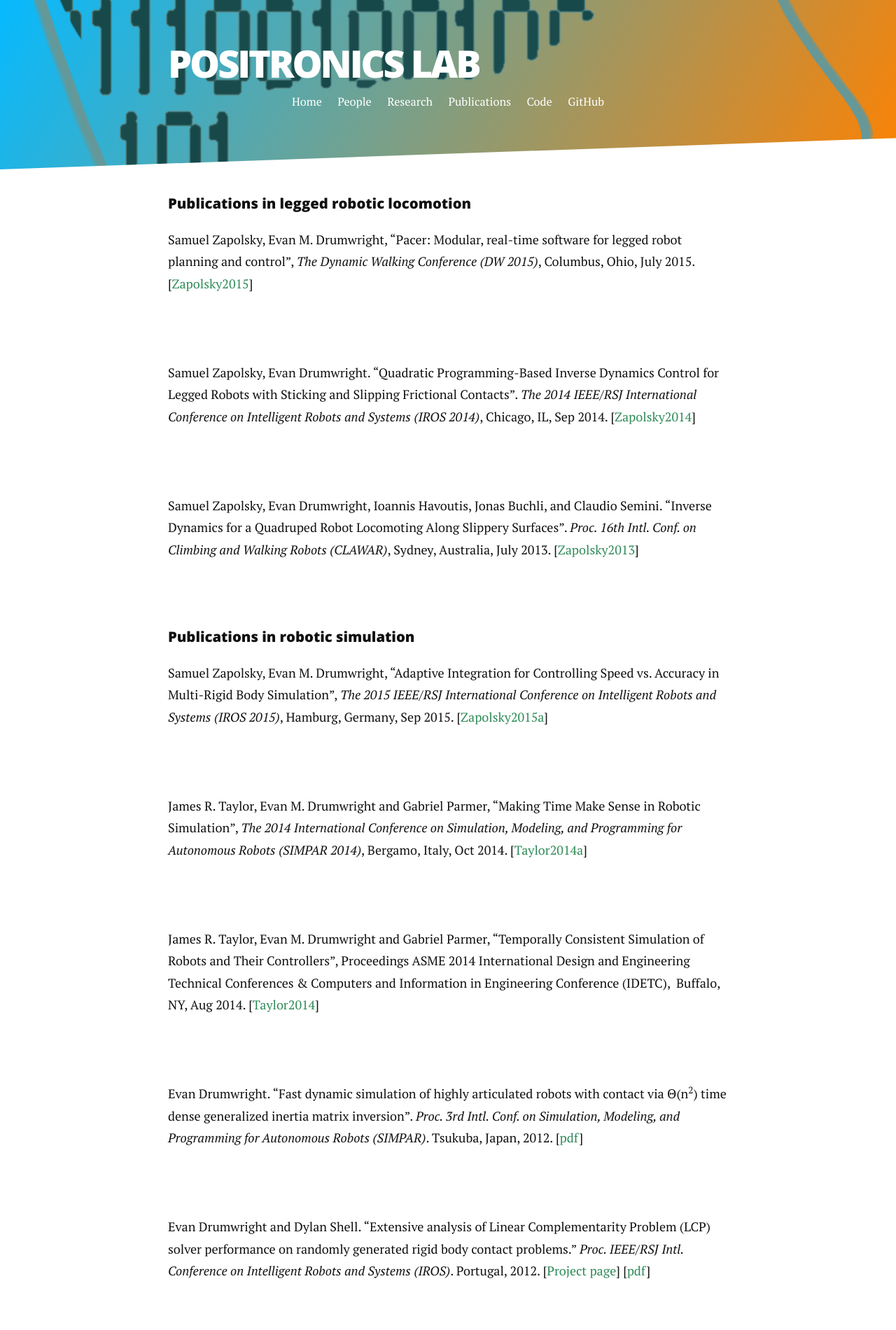
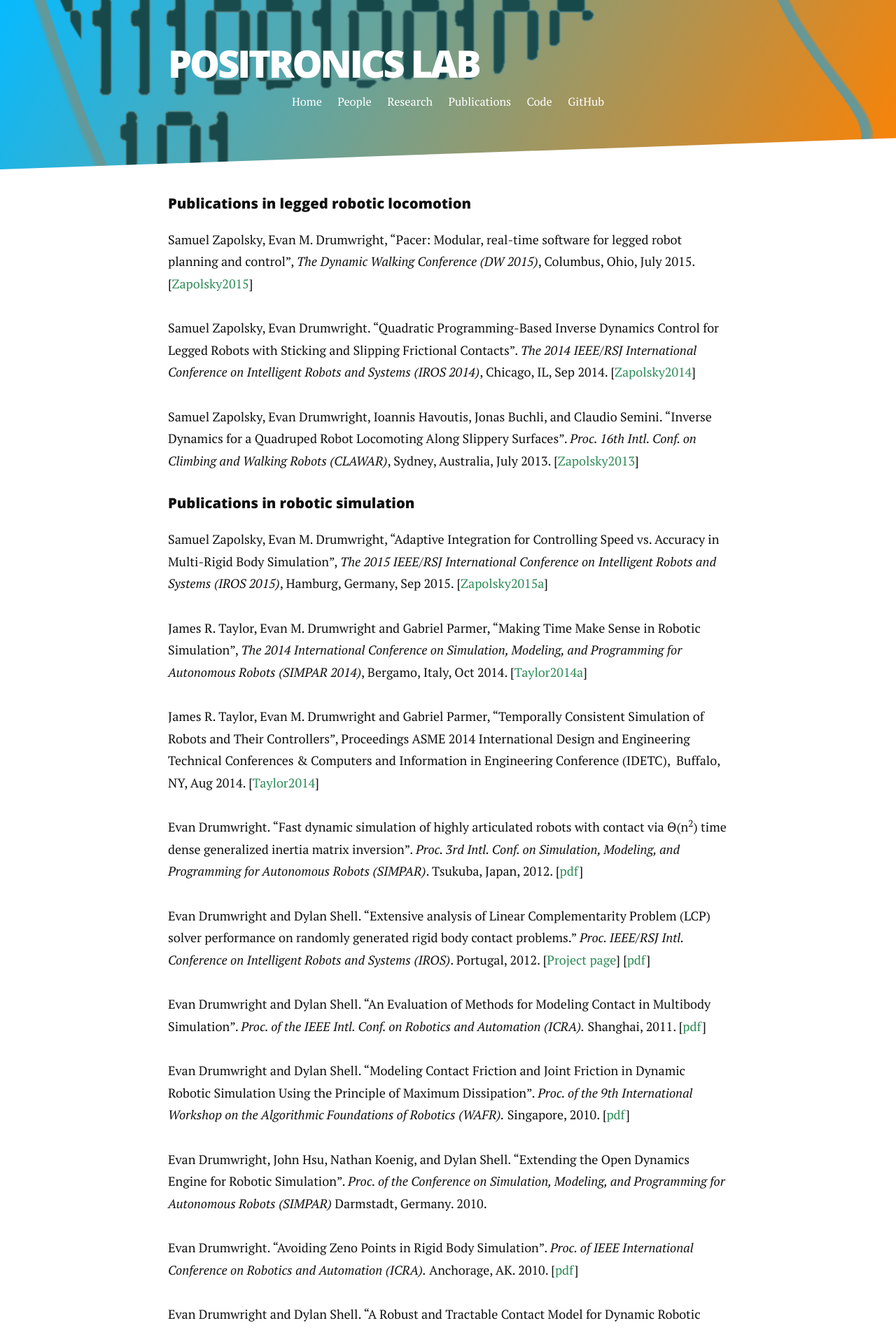
Before and after one commit to PositronicsLab/positronicslab.github.io, a Jekyll site: the page built from publications.md, in a window 1280 px wide. Shown: the top 1900 px of the page at 70% size. Built offline with Jekyll 4.4.1, drawn with Linux system fonts in a browser that asks for light colours; nearby versions of some CDN libraries; Markdown is read by kramdown in place of the engine named in the settings.

Commit message:
Updated publications

```diff
--- a/publications.md
+++ b/publications.md
@@ -7,89 +7,49 @@ title: Publications
 
 Samuel Zapolsky, Evan M. Drumwright, "Pacer: Modular, real-time software for legged robot planning and control", <i>The Dynamic Walking Conference (DW 2015)</i>, Columbus, Ohio, July 2015. [<a href="http://robotics.gwu.edu/positronics/wp-content/uploads/2014/08/Zapolsky_2015_DW.pdf">Zapolsky2015</a>]
 
-&nbsp;
-
 Samuel Zapolsky, Evan Drumwright. "Quadratic Programming-Based Inverse Dynamics Control for Legged Robots with Sticking and Slipping Frictional Contacts". <i>The 2014 IEEE/RSJ International Conference on Intelligent Robots and Systems (IROS 2014)</i>, Chicago, IL, Sep 2014. [<a href="http://robotics.gwu.edu/positronics/wp-content/uploads/2014/09/zapolsky2014.pdf">Zapolsky2014</a>]
 
-&nbsp;
-
 Samuel Zapolsky, Evan Drumwright, Ioannis Havoutis, Jonas Buchli, and Claudio Semini. "Inverse Dynamics for a Quadruped Robot Locomoting Along Slippery Surfaces". <i>Proc. 16th Intl. Conf. on Climbing and Walking Robots (CLAWAR)</i>, Sydney, Australia, July 2013. [<a href="http://robotics.gwu.edu/positronics/wp-content/uploads/2013/08/Zapolsky2013.pdf">Zapolsky2013</a>]
-
-&nbsp;
 
 
 #### Publications in robotic simulation
 Samuel Zapolsky, Evan M. Drumwright, "Adaptive Integration for Controlling Speed vs. Accuracy in Multi-Rigid Body Simulation", <i>The 2015 IEEE/RSJ International Conference on Intelligent Robots and Systems (IROS 2015)</i>, Hamburg, Germany, Sep 2015. [<a href="http://robotics.gwu.edu/positronics/wp-content/uploads/2014/08/IROS2015-Zapolsky.pdf">Zapolsky2015a</a>]
 
-&nbsp;
-
 James R. Taylor, Evan M. Drumwright and Gabriel Parmer, "Making Time Make Sense in Robotic Simulation", <i>The 2014 International Conference on Simulation, Modeling, and Programming for Autonomous Robots (SIMPAR 2014)</i>, Bergamo, Italy, Oct 2014. [<a title="pdf" href="http://robotics.gwu.edu/positronics/wp-content/uploads/2014/11/taylor2014_2.pdf">Taylor2014a</a>]
-
-&nbsp;
 
 James R. Taylor, Evan M. Drumwright and Gabriel Parmer, "Temporally Consistent Simulation of Robots and Their Controllers", Proceedings ASME 2014 International Design and Engineering Technical Conferences &amp; Computers and Information in Engineering Conference (IDETC),  Buffalo, NY, Aug 2014. [<a title="pdf" href="http://robotics.gwu.edu/positronics/wp-content/uploads/2014/09/taylor2014_1.pdf" target="_blank">Taylor2014</a>]
 
-&nbsp;
-
 Evan Drumwright. "Fast dynamic simulation of highly articulated robots with contact via Θ(n<sup>2</sup>) time dense generalized inertia matrix inversion". <i>Proc. 3rd Intl. Conf. on Simulation, Modeling, and Programming for Autonomous Robots (SIMPAR)</i>. Tsukuba, Japan, 2012. [<a href="assets/pdfs/simpar.pdf">pdf</a>]
-
-&nbsp;
 
 Evan Drumwright and Dylan Shell. "Extensive analysis of Linear Complementarity Problem (LCP) solver performance on randomly generated rigid body contact problems." <i>Proc. IEEE/RSJ Intl. Conference on Intelligent Robots and Systems (IROS)</i>. Portugal, 2012. [<a href="http://robotics.gwu.edu/positronics/wp-content/uploads/2013/12/LCP-eval/">Project page</a>] [<a href="http://robotics.gwu.edu/positronics/wp-content/uploads/2013/08/iros12.pdf">pdf</a>]
 
-&nbsp;
-
 Evan Drumwright and Dylan Shell. "An Evaluation of Methods for Modeling Contact in Multibody Simulation". <i>Proc. of the IEEE Intl. Conf. on Robotics and Automation (ICRA).</i> Shanghai, 2011. [<a href="http://robotics.gwu.edu/positronics/wp-content/uploads/2013/08/icra11.pdf">pdf</a>]
-
-&nbsp;
 
 Evan Drumwright and Dylan Shell. "Modeling Contact Friction and Joint Friction in Dynamic Robotic Simulation Using the Principle of Maximum Dissipation". <i>Proc. of the 9th International Workshop on the Algorithmic Foundations of Robotics (WAFR).</i> Singapore, 2010. [<a href="http://robotics.gwu.edu/positronics/wp-content/uploads/2013/08/WAFR10.pdf">pdf</a>]
 
-&nbsp;
-
 Evan Drumwright, John Hsu, Nathan Koenig, and Dylan Shell. "Extending the Open Dynamics Engine for Robotic Simulation". <i>Proc. of the Conference on Simulation, Modeling, and Programming for Autonomous Robots (SIMPAR)</i> Darmstadt, Germany. 2010.
-
-&nbsp;
 
 Evan Drumwright. "Avoiding Zeno Points in Rigid Body Simulation". <i>Proc. of IEEE International Conference on Robotics and Automation (ICRA).</i> Anchorage, AK. 2010. [<a href="http://robotics.gwu.edu/positronics/wp-content/uploads/2013/08/icra10.pdf">pdf</a>]
 
-&nbsp;
-
 Evan Drumwright and Dylan Shell. "A Robust and Tractable Contact Model for Dynamic Robotic Simulation". <i>Proc. of ACM Symposium on Applied Computing.</i> Honolulu, Hawaii. March 2009. [<a href="http://www.cs.memphis.edu/publications/uploads/56.pdf">pdf</a>] <b>(Winner: Best Paper Award, Artificial Intelligence and Agents)</b>.
-
-&nbsp;
 
 Dylan Shell and Evan Drumwright. "Precise Generalized Contact Point and Normal Determination for Rigid Body Simulation"{. <i>Proc. of ACM Symposium on Applied Computing</i>. Honolulu, Hawaii. March 2009. [<a href="http://www.cs.memphis.edu/publications/uploads/57.pdf">pdf</a>]
 
-&nbsp;
-
 Evan Drumwright. "A Fast and Stable Penalty Method for Rigid Body Simulation." IEEE Trans. on Visualization and Computer Graphics, vol. 14, no. 1, pp. 231-240, January/February, 2008. [<a href="http://robotics.gwu.edu/positronics/wp-content/uploads/2013/08/tvcg.pdf">pdf</a>]
-
-&nbsp;
 
 #### Robotic manipulation and humanoid robots
 
 Roxana Leontie, Evan Drumwright, Dylan Shell, and Rahul Simha. "Load Equalization on a Two-Arm Robot via Proprioceptive Sensing". <i>Proc. of the 13th Intl. Symp. on Experimental Robotics (ISER).</i> Quebec City, 2012. [<a href="http://robotics.gwu.edu/positronics/wp-content/uploads/2013/08/iser12.pdf">Leontie2012</a>]
 
-&nbsp;
-
 Victor Ng-Thow-Hing, Evan Drumwright, Kris Hauser,
 Qinjuan Wu, and Joel Wormer. "Expanding Task Functionality
 in Established Humanoid Robots". <i>Proc. of the IEEE-RAS Intl. Conf. on Humanoid Robotics</i>. Pittsburgh, PA. 2007.
 
-&nbsp;
-
 Evan Drumwright. "The Task Matrix: a Robot-Independent Framework for Programming Humanoids". PhD Thesis, The University of Southern California, 2007.
-
-&nbsp;
 
 Evan Drumwright and Maja Mataric'. "Collision-free Humanoid Reaching: Past, Present, and Future". <i>Humanoid Robotics</i>. Matthias Hackel, ed. Advanced Robotic Systems, Vienna, 2007.
 
-&nbsp;
-
 Evan Drumwright, Victor Ng-Thow-Hing, and Maja Mataric'. "The Task Matrix Framework for Platform-Independent Humanoid Programming." <i>Proc. of IEEE-RAS Intl. Conf. on Humanoid Robotics</i>. Genova, Italy. December, 2006. [<a href=" http://cres.usc.edu/pubdb_html/files_upload/522.pdf">pdf</a>]
-
-&nbsp;
 
 Evan Drumwright and Victor Ng-Thow-Hing. "Toward Interactive
 Reaching for Humanoid Robots in Static Environments".
@@ -102,28 +62,20 @@ Robots". Proc. of the <i>IEEE Intl. Conf. on Development and
 Learning</i> (ICDL). Bloomington, IN. May-June, 2006.
 [<a href="http://cres.usc.edu/pubdb_html/files_upload/501.pdf">pdf</a>]
 
-&nbsp;
-
 Evan Drumwright and Victor Ng-Thow-Hing. "The Task Matrix:
 An Extensible Framework for Creating Versatile Humanoid Robots".
 Proc. of the <i>IEEE Intl. Conf. on Robotics and Automation</i>
 (ICRA). Orlando, FL. 2006. [<a href="http://cres.usc.edu/pubdb_html/files_upload/493.pdf">pdf</a>]
-
-&nbsp;
 
 Evan Drumwright, Marcelo Kallmann, and Maja Mataric'. "Towards
 Single-Arm Reaching for Humanoid Robots in Dynamic Environments".
 Proc. of the <i>IEEE-RAS Intl. Conf. on Humanoid Robotics</i>,
 Santa Monica, CA, Nov 2004. [<a href="http://cres.usc.edu/pubdb_html/files_upload/411.pdf">pdf</a>]
 
-&nbsp;
-
 Evan Drumwright, Odest Jenkins, and Maja Mataric'.
 "Exemplar-Based Primitives for Humanoid Movement Classification
 and Control". In <i>IEEE Intl. Conf. on Robotics and Automation (ICRA)</i>, pp. 140-145, Apr 2004. [<a href="http://cres.usc.edu/pubdb_html/files_upload/356.pdf">pdf</a>]
 
-&nbsp;
-
 Evan Drumwright and Maja Mataric'. "Generating and Recognizing
 Free-Space Movement in Humanoid Robotics". In <i>IEEE/RSJ Intl. Conf. on Intelligent Robots and Systems (IROS)</i>, pp. 1672-1678, Las Vegas,
 NV, Oct 2003. [<a href="http://cres.usc.edu/pubdb_html/files_upload/339.pdf">pdf</a>]
```
